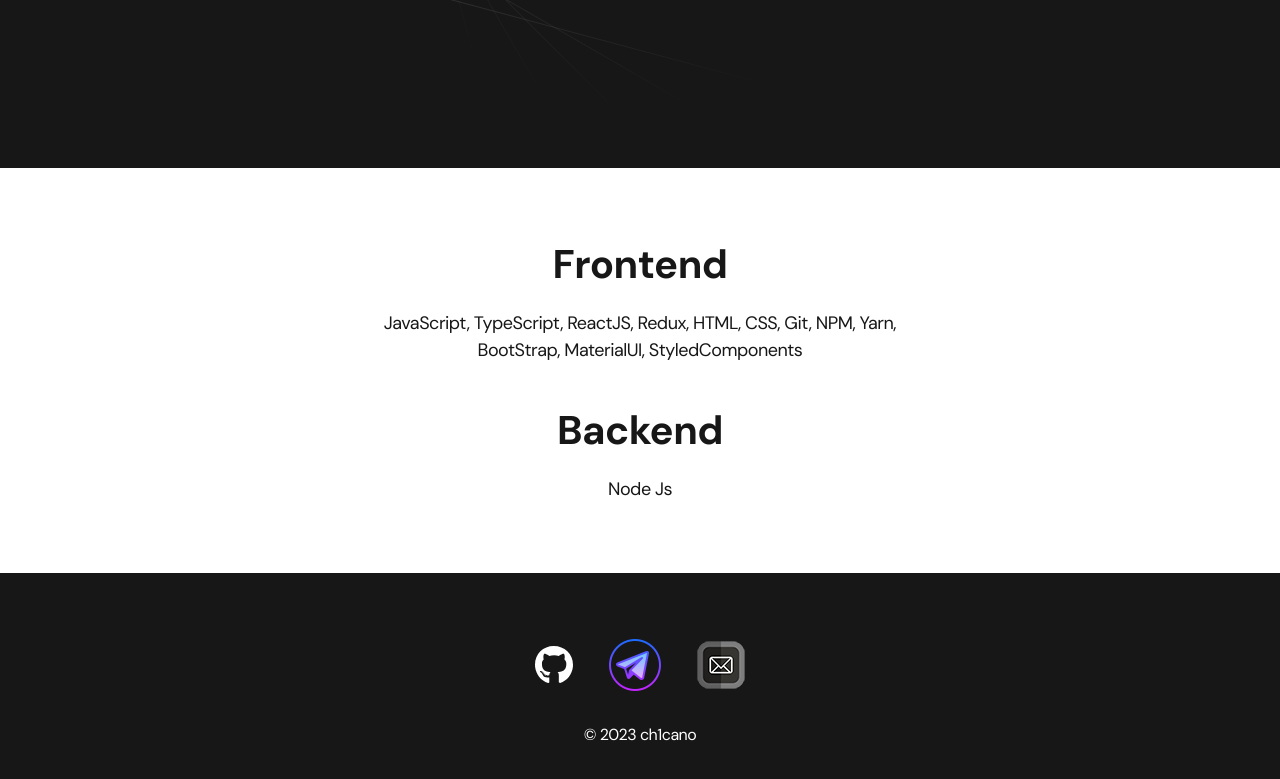
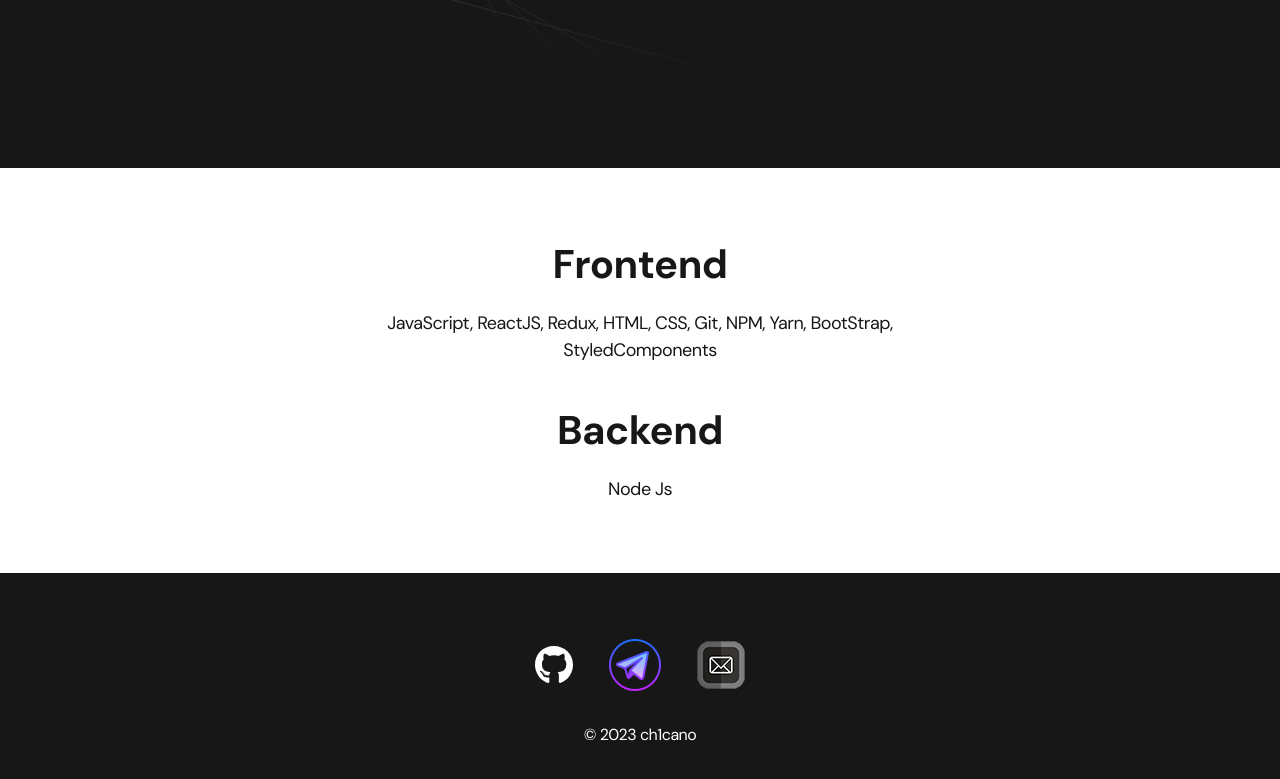
Before and after one commit to ch1cano/GrigoryGrigorenko.github.io, a React (Create React App) app: page / in a window 1280 px wide. Shown: the part 603-1382 px from the top of the page. Built offline with nearby package versions, Linux system fonts and the light colour scheme.

Commit message:
finish commit

```diff
--- a/src/components/main/Main.jsx
+++ b/src/components/main/Main.jsx
@@ -9,7 +9,7 @@ const Main = () => {
                 <ul class="content-list">
                     <li class="content-list__item">
                         <h2 class="title-2">Frontend</h2>
-                        <p>JavaScript, TypeScript, ReactJS, Redux, HTML, CSS, Git, NPM, Yarn, BootStrap, MaterialUI, StyledComponents</p>
+                        <p>JavaScript, ReactJS, Redux, HTML, CSS, Git, NPM, Yarn, BootStrap, StyledComponents</p>
                     </li>
                     <li class="content-list__item">
                         <h2 class="title-2">Backend</h2>
```
